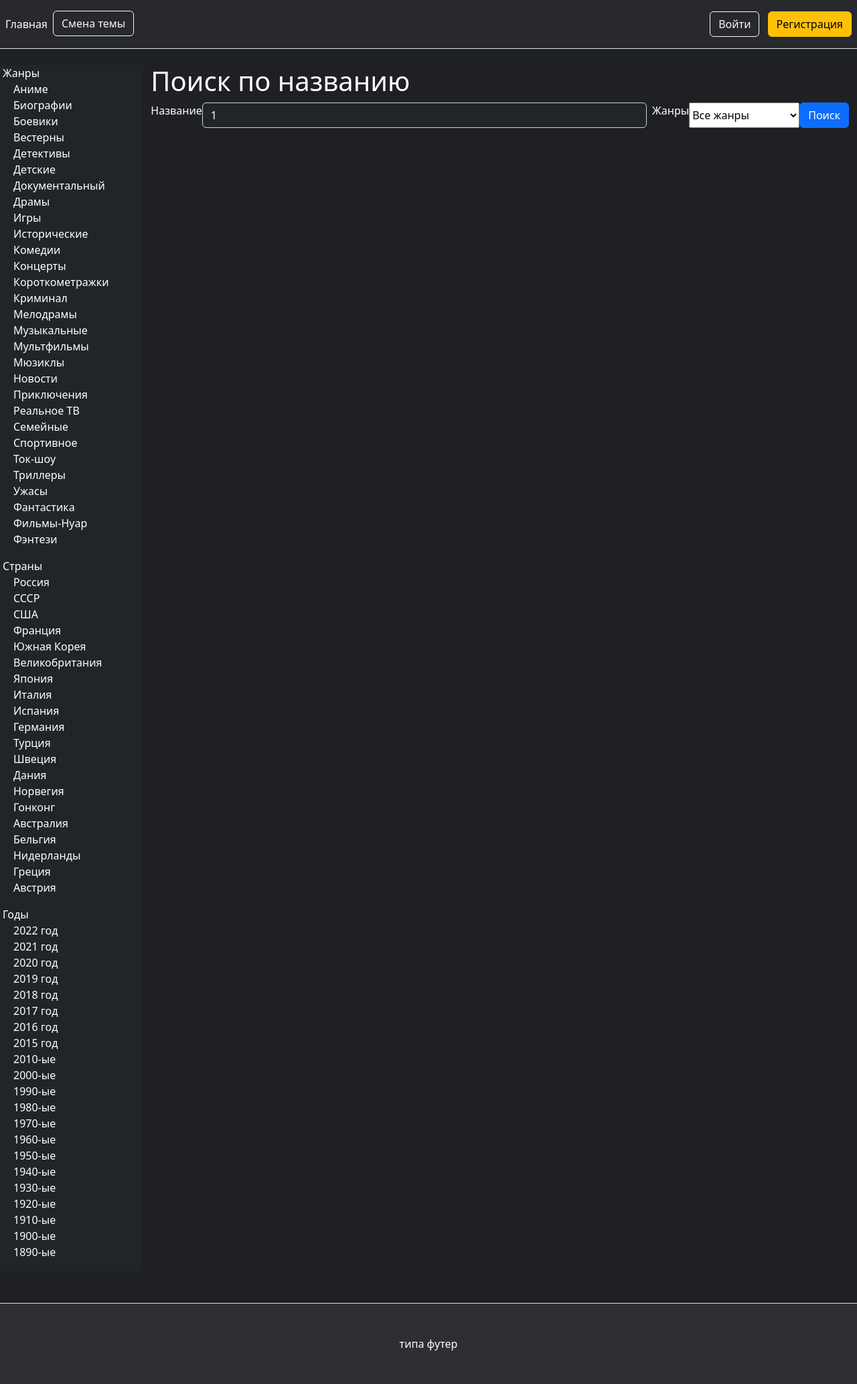
After one commit to arte322m/movie_library, a Django app: page /search/1 in a window 1280 px wide. The commit adds this page. Shown: the whole page at 67% size. Run offline with Django 4.2, Linux system fonts and the light colour scheme; some libraries are stand-ins or nearby versions.

Commit message:
commit 1.9

```diff
--- a/kinokino/templates/kinokino/main.html
+++ b/kinokino/templates/kinokino/main.html
@@ -2,4 +2,8 @@
 
 {% block content %}
 
+    <a href="{% url 'kinokino:base_search' %}">
+    поисковик?
+    </a>
+
 {% endblock %}
--- /dev/null
+++ b/kinokino/templates/kinokino/search.html
@@ -0,0 +1,6 @@
+{% extends 'kinokino/search_page.html' %}
+{% load static %}
+
+{% block searching %}
+
+{% endblock %}
--- /dev/null
+++ b/kinokino/templates/kinokino/search_page.html
@@ -0,0 +1,152 @@
+{% extends 'kinokino/base.html' %}
+
+{% block content %}
+
+    <div class="row">
+
+        <div class="col-2 bg">
+
+            <div class="row">
+                <div class="px-1">Жанры</div>
+                <ul>
+                    <li class="px-2"> Аниме</li>
+                    <li class="px-2"> Биографии</li>
+                    <li class="px-2"> Боевики</li>
+                    <li class="px-2"> Вестерны</li>
+                    <li class="px-2"> Детективы</li>
+                    <li class="px-2"> Детские</li>
+                    <li class="px-2"> Документальный</li>
+                    <li class="px-2"> Драмы</li>
+                    <li class="px-2"> Игры</li>
+                    <li class="px-2"> Исторические</li>
+                    <li class="px-2"> Комедии</li>
+                    <li class="px-2"> Концерты</li>
+                    <li class="px-2"> Короткометражки</li>
+                    <li class="px-2"> Криминал</li>
+                    <li class="px-2"> Мелодрамы</li>
+                    <li class="px-2"> Музыкальные</li>
+                    <li class="px-2"> Мультфильмы</li>
+                    <li class="px-2"> Мюзиклы</li>
+                    <li class="px-2"> Новости</li>
+                    <li class="px-2"> Приключения</li>
+                    <li class="px-2"> Реальное ТВ</li>
+                    <li class="px-2"> Семейные</li>
+                    <li class="px-2"> Спортивное</li>
+                    <li class="px-2"> Ток-шоу</li>
+                    <li class="px-2"> Триллеры</li>
+                    <li class="px-2"> Ужасы</li>
+                    <li class="px-2"> Фантастика</li>
+                    <li class="px-2"> Фильмы-Нуар</li>
+                    <li class="px-2"> Фэнтези</li>
+                </ul>
+            </div>
+
+            <div class="row">
+                <div class="px-1">Страны</div>
+                <ul>
+                    <li class="px-2">Россия</li>
+                    <li class="px-2">СССР</li>
+                    <li class="px-2">США</li>
+                    <li class="px-2">Франция</li>
+                    <li class="px-2">Южная Корея</li>
+                    <li class="px-2">Великобритания</li>
+                    <li class="px-2">Япония</li>
+                    <li class="px-2">Италия</li>
+                    <li class="px-2">Испания</li>
+                    <li class="px-2">Германия</li>
+                    <li class="px-2">Турция</li>
+                    <li class="px-2">Швеция</li>
+                    <li class="px-2">Дания</li>
+                    <li class="px-2">Норвегия</li>
+                    <li class="px-2">Гонконг</li>
+                    <li class="px-2">Австралия</li>
+                    <li class="px-2">Бельгия</li>
+                    <li class="px-2">Нидерланды</li>
+                    <li class="px-2">Греция</li>
+                    <li class="px-2">Австрия</li>
+                </ul>
+            </div>
+
+            <div class="row">
+                <div class="px-1">Годы</div>
+                <ul>
+                    <li class="px-2">2022 год</li>
+                    <li class="px-2">2021 год</li>
+                    <li class="px-2">2020 год</li>
+                    <li class="px-2">2019 год</li>
+                    <li class="px-2">2018 год</li>
+                    <li class="px-2">2017 год</li>
+                    <li class="px-2">2016 год</li>
+                    <li class="px-2">2015 год</li>
+                    <li class="px-2">2010-ые</li>
+                    <li class="px-2">2000-ые</li>
+                    <li class="px-2">1990-ые</li>
+                    <li class="px-2">1980-ые</li>
+                    <li class="px-2">1970-ые</li>
+                    <li class="px-2">1960-ые</li>
+                    <li class="px-2">1950-ые</li>
+                    <li class="px-2">1940-ые</li>
+                    <li class="px-2">1930-ые</li>
+                    <li class="px-2">1920-ые</li>
+                    <li class="px-2">1910-ые</li>
+                    <li class="px-2">1900-ые</li>
+                    <li class="px-2">1890-ые</li>
+                </ul>
+            </div>
+
+        </div>
+
+
+        <div class="col">
+            <div class="row">
+            <h1>Поиск по названию</h1>
+                <form action="{% url 'kinokino:searching' %}" class="d-flex" role="search" method="post">
+                    {% csrf_token %}
+                    <label for id="Search">Название</label>
+                    <input id="Search" class="form-control form-control text-bg me-2" type="search" placeholder="Название" aria-label="Search" value="{{ search_text }}" name="search_text" required>
+                    <label for="SelectGenre">Жанры</label>
+                    <select name="genre" id="SelectGenre">
+                        <option>Все жанры</option>
+                        <option>Аниме</option>
+                        <option>Биографии</option>
+                        <option>Боевики</option>
+                        <option>Вестерны</option>
+                        <option>Детективы</option>
+                        <option>Детские</option>
+                        <option>Документальный</option>
+                        <option>Драмы</option>
+                        <option>Игры</option>
+                        <option>Исторические</option>
+                        <option>Комедии</option>
+                        <option>Концерты</option>
+                        <option>Короткометражки</option>
+                        <option>Криминал</option>
+                        <option>Мелодрамы</option>
+                        <option>Музыкальные</option>
+                        <option>Мультфильмы</option>
+                        <option>Мюзиклы</option>
+                        <option>Новости</option>
+                        <option>Приключения</option>
+                        <option>Реальное ТВ</option>
+                        <option>Семейные</option>
+                        <option>Спортивное</option>
+                        <option>Ток-шоу</option>
+                        <option>Триллеры</option>
+                        <option>Ужасы</option>
+                        <option>Фантастика</option>
+                        <option>Фильмы-Нуар</option>
+                        <option>Фэнтези</option>
+                    </select>
+                    <button class="btn btn-primary" type="submit">Поиск</button>
+                </form>
+            </div>
+            <div class="row">
+                {% block searching %}
+
+                {% endblock %}
+            </div>
+        </div>
+
+    </div>
+
+{% endblock %}
--- a/kinokino/urls.py
+++ b/kinokino/urls.py
@@ -8,4 +8,7 @@ urlpatterns = [
     path('accounts/login/', views.login_view, name='login'),
     path('accounts/registration/', views.registration, name='registration'),
     path('switch_theme/', views.switch_theme, name='switch_theme'),
+    path('searching/', views.searching, name='searching'),
+    path('search/', views.base_search, name='base_search'),
+    path('search/<str:search_text>', views.search, name='search'),
 ]
--- a/kinokino/views.py
+++ b/kinokino/views.py
@@ -71,6 +71,23 @@ def registration(request):
     return render(request, 'kinokino/registration.html')
 
 
+def base_search(request):
+    return render(request, 'kinokino/search_page.html')
+
+
+@require_POST
+def searching(request):
+    search_text = request.POST['search_text']
+    return redirect('kinokino:search', search_text=search_text)
+
+
+def search(request, search_text):
+    context = {
+        'search_text': search_text,
+    }
+    return render(request, 'kinokino/search.html', context)
+
+
 def main(request):
     context = {
 
```
